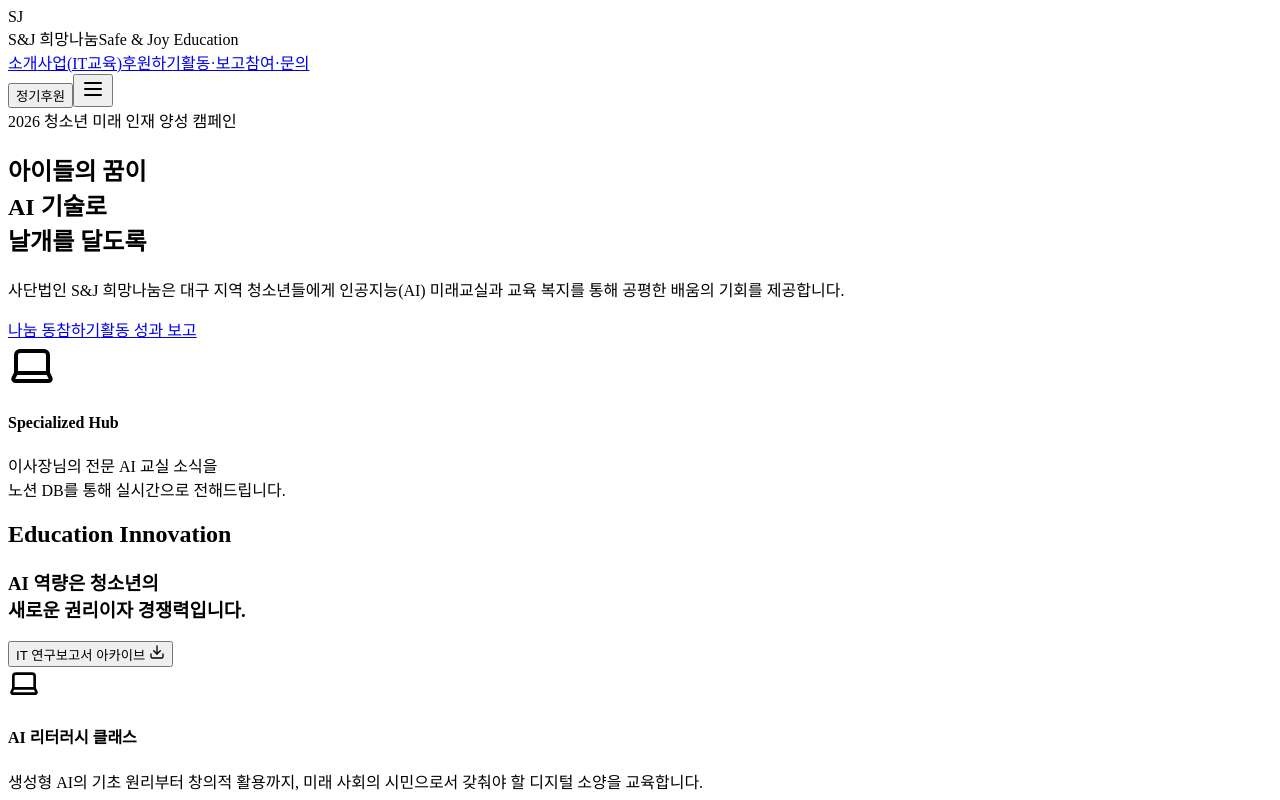
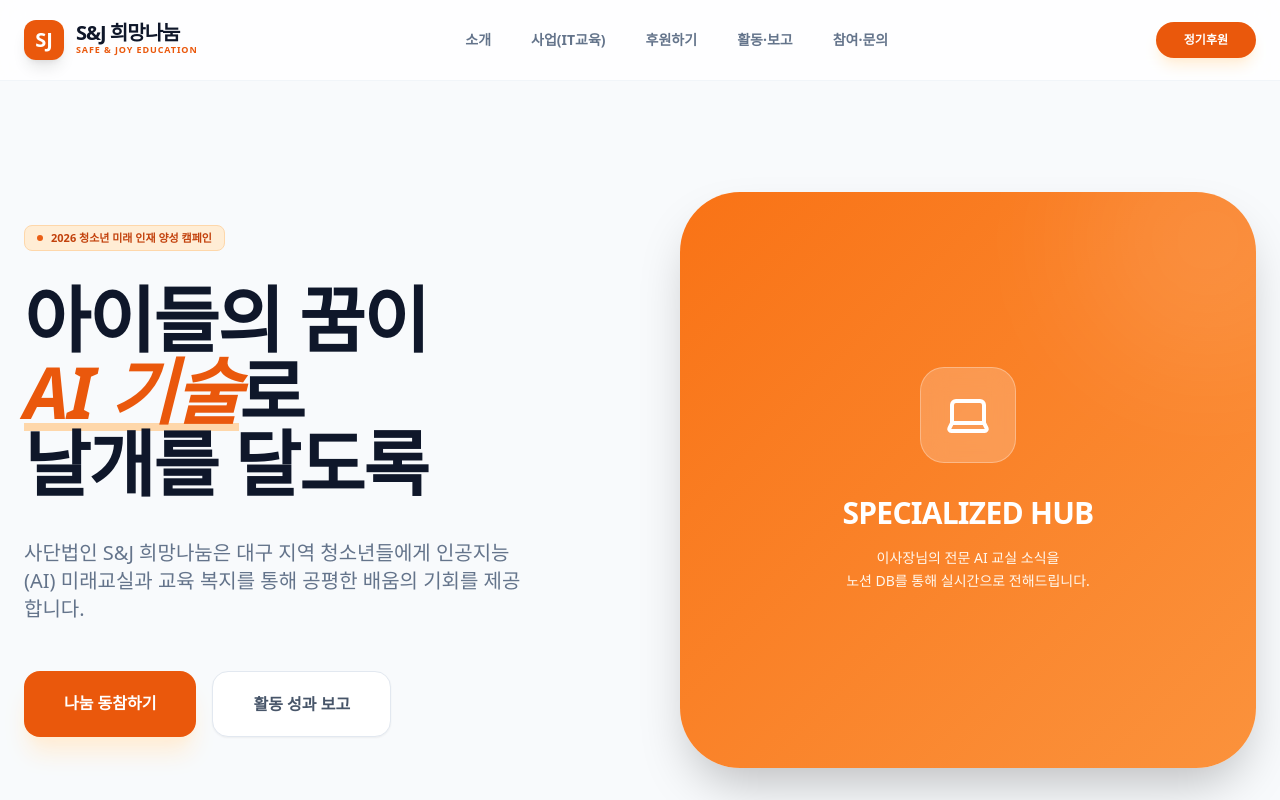
Before and after one commit to James-1971-source/sj-hope-homepage-gemini, a Next.js app: page / in a window 1280 px wide. Shown: the top 800 px of the page. Built offline with nearby package versions, Linux system fonts and the light colour scheme; no server answers.

Commit message:
Update layout.tsx

```diff
--- a/app/layout.tsx
+++ b/app/layout.tsx
@@ -1,13 +1,11 @@
 import type { Metadata } from 'next'
 
-/** * [이사장님 필독: DOM 중첩 오류 최종 해결]
- * 1. 미리보기 환경에서는 <head>, <html>, <body> 태그를 직접 사용하면 에러가 발생합니다.
- * 2. <head> 태그를 제거하고, 스타일 적용을 위한 스크립트를 <div> 내부로 이동시켜 충돌을 방지했습니다.
- * 3. [중요] 나중에 Vercel 배포를 위해 GitHub에 저장하실 때는,
- * 표준 Next.js 구조(<html><body>...</body></html>)로 다시 감싸주어야 정식 사이트가 정상 작동합니다.
+/** * [S&J 희망나눔 배포용 Root Layout]
+ * 1. 현재 Canvas 미리보기 환경의 기술적 제약으로 인해 './globals.css' 임포트 시 에러가 발생합니다.
+ * 2. 이를 해결하기 위해 임시로 주석 처리하였으며, 대신 <head>에 Tailwind CDN을 추가했습니다.
+ * 3. [중요] GitHub에 업로드하여 실제 배포하실 때는 1번 줄의 주석을 해제하셔야 정식 스타일이 적용됩니다.
  */
-
-// import './globals.css' // 실제 GitHub 배포 시에는 이 줄의 주석을 해제하세요.
+import './globals.css'
 
 export const metadata: Metadata = {
   title: '사단법인 S&J 희망나눔',
@@ -20,12 +18,14 @@ export default function RootLayout({
   children: React.ReactNode
 }) {
   return (
-    <div className="antialiased min-h-screen bg-white">
-      {/* 미리보기 환경의 스타일 적용을 위해 Tailwind CDN 스크립트를 div 내부에 배치합니다. */}
-      <script src="https://cdn.tailwindcss.com"></script>
-
-      {/* 실제 홈페이지의 콘텐츠가 표시되는 영역입니다. */}
-      {children}
-    </div>
+    <html lang="ko">
+      <head>
+        {/* 미리보기 환경에서도 스타일이 정상적으로 보이도록 CDN을 사용합니다. */}
+        <script src="https://cdn.tailwindcss.com"></script>
+      </head>
+      <body className="antialiased min-h-screen bg-white">
+        {children}
+      </body>
+    </html>
   )
 }
```
